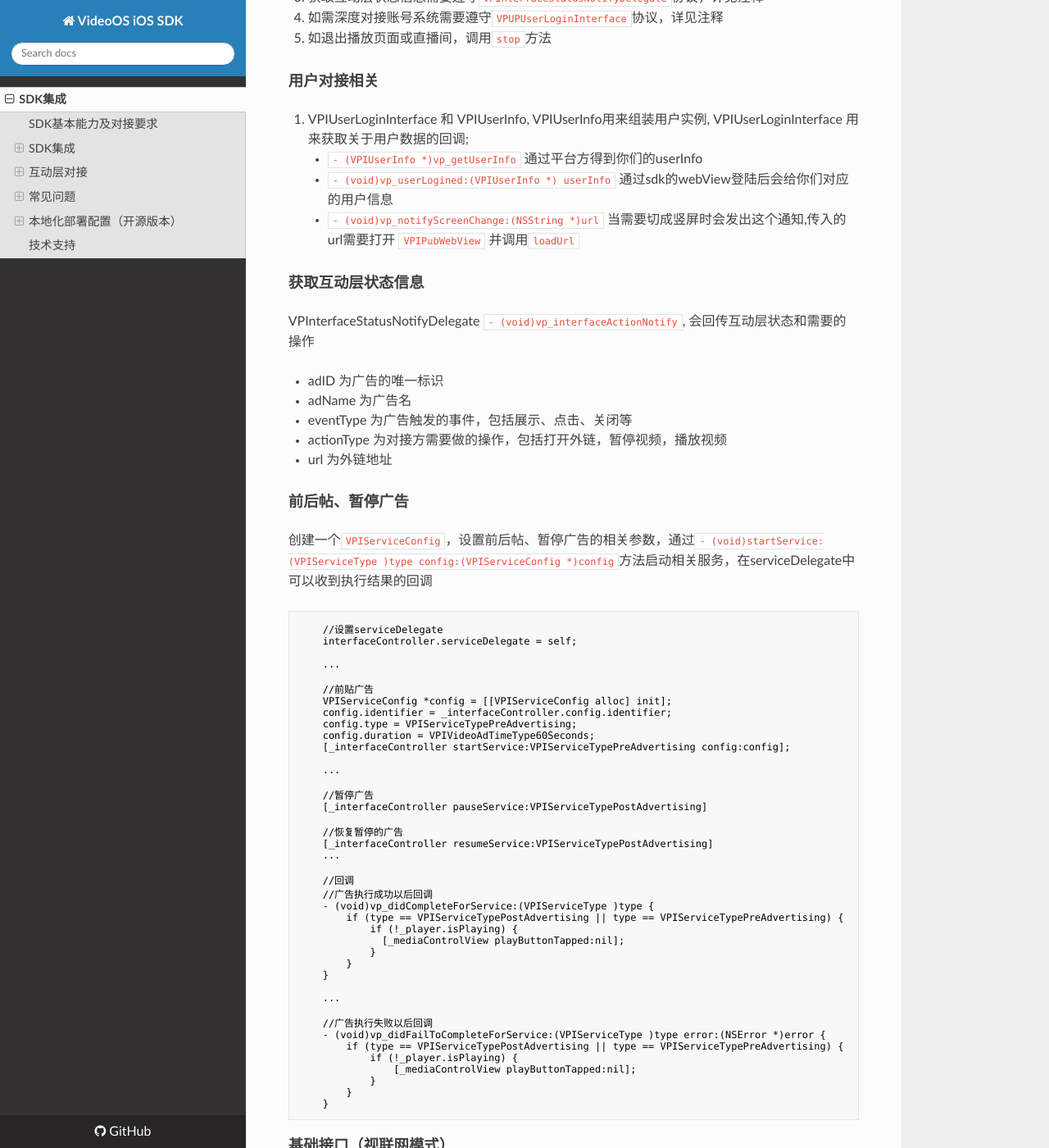
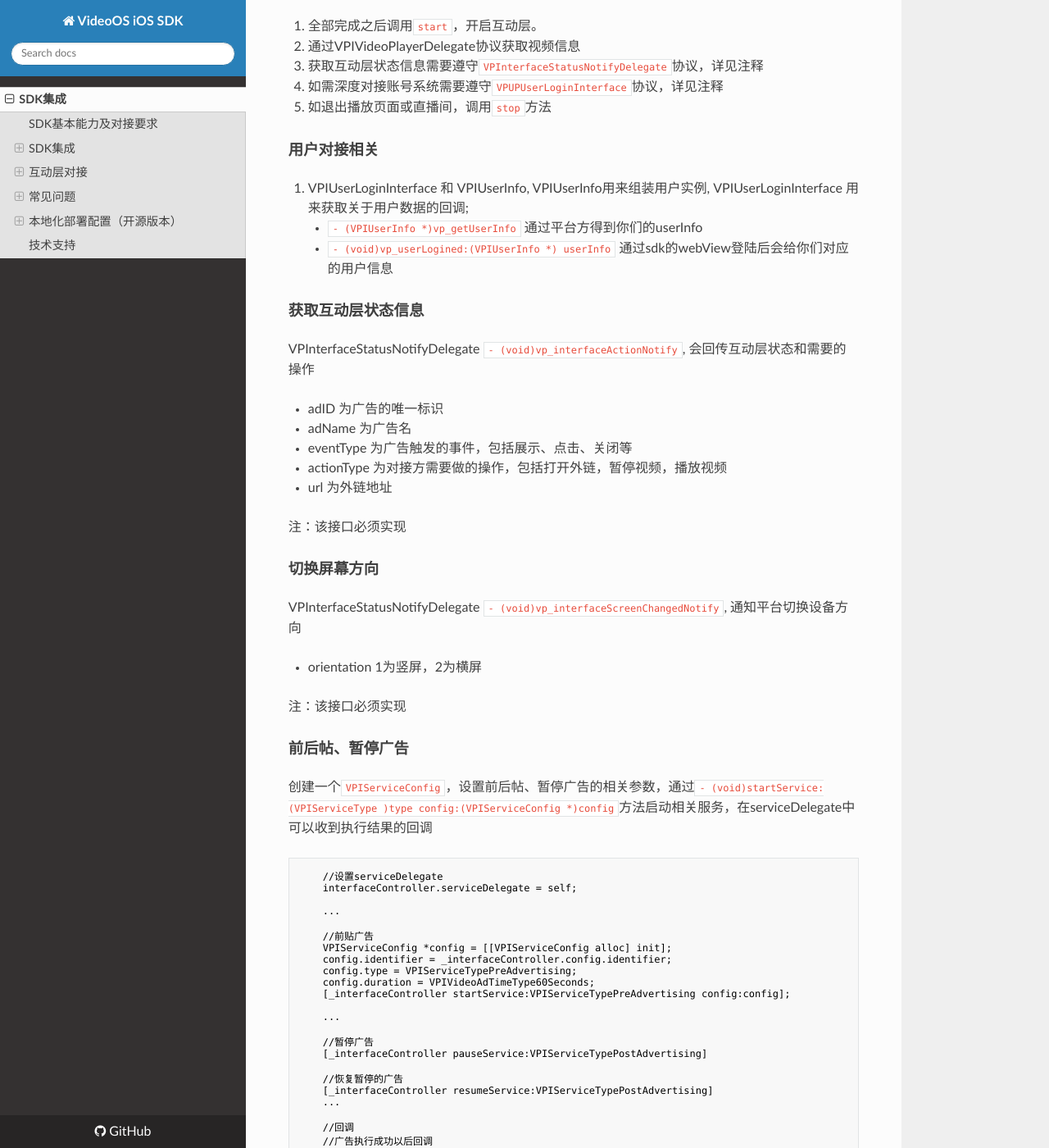
Before and after one commit to VideoOS/VideoOS-iOS-SDK, an MkDocs documentation site: the page built from docs/index.md, in a window 1280 px wide and 1400 px high, scrolled down 4405 px. Shown: the whole window at 82% size. Built offline with MkDocs 1.6.1, drawn with Linux system fonts in a browser that asks for light colours; nearby versions of some CDN libraries; some of the changed text lies outside the part shown.

Commit message:
update docs

````diff
--- a/docs/index.md
+++ b/docs/index.md
@@ -91,7 +91,11 @@
 1. 根据需要接入的`SDK`创建`VPInterfaceControllerConfig`，将`SDK`需要的信息配置在`config`中。
 
 	* identifier 为点播视频url或直播房间号
+	* episode 为剧集名称，例如 陈情令
+	* title 为视频标题，例如 陈情令 第02集
 	* types 为视频类型（点播or直播），默认为点播（注：`VPInterfaceControllerTypeVideoOS` 表示点播，`VPInterfaceControllerTypeLiveOS` 表示直播）
+
+	注：identifier，episode，title为必填字段
 
 2. 利用生成的`config`初始化`InterfaceController`， `interfaceController.view`就是生成的互动层，将这个`view`添加到播放器层之上就可以了。根据接入的`SDK`的需求可能有一些特殊的接口，放在相应的文件中，如需要调用，将对应文件`import`就可以调用了,详细作用请看注释。
 
@@ -139,7 +143,6 @@
 1. VPIUserLoginInterface 和 VPIUserInfo, VPIUserInfo用来组装用户实例, VPIUserLoginInterface 用来获取关于用户数据的回调;
 	* ```- (VPIUserInfo *)vp_getUserInfo``` 通过平台方得到你们的userInfo
  	* ```- (void)vp_userLogined:(VPIUserInfo *) userInfo``` 通过sdk的webView登陆后会给你们对应的用户信息
- 	* ```- (void)vp_notifyScreenChange:(NSString *)url``` 当需要切成竖屏时会发出这个通知,传入的url需要打开 ```VPIPubWebView``` 并调用`loadUrl`
 
 #### 获取互动层状态信息
 VPInterfaceStatusNotifyDelegate ```- (void)vp_interfaceActionNotify```, 会回传互动层状态和需要的操作
@@ -149,6 +152,15 @@
 * eventType 为广告触发的事件，包括展示、点击、关闭等
 * actionType 为对接方需要做的操作，包括打开外链，暂停视频，播放视频
 * url 为外链地址
+
+注：该接口必须实现
+
+#### 切换屏幕方向
+VPInterfaceStatusNotifyDelegate ```- (void)vp_interfaceScreenChangedNotify```, 通知平台切换设备方向
+
+* orientation 1为竖屏，2为横屏
+
+注：该接口必须实现
 
 #### 前后帖、暂停广告
 创建一个`VPIServiceConfig`，设置前后帖、暂停广告的相关参数，通过`- (void)startService:(VPIServiceType )type config:(VPIServiceConfig *)config`方法启动相关服务，在serviceDelegate中可以收到执行结果的回调
````
